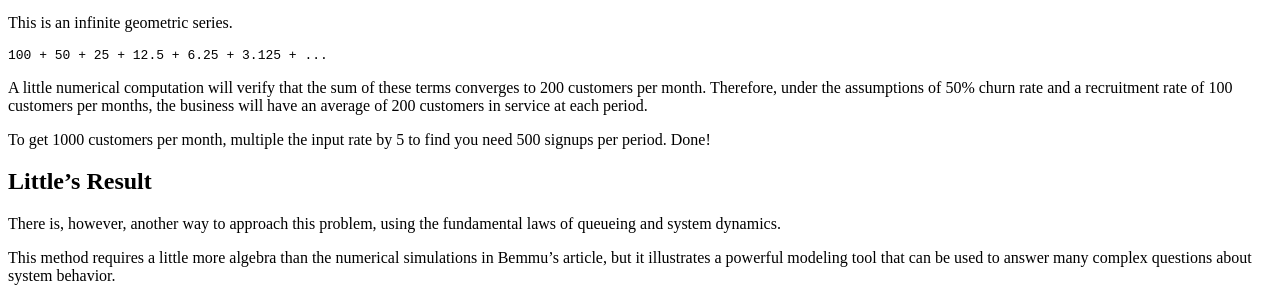
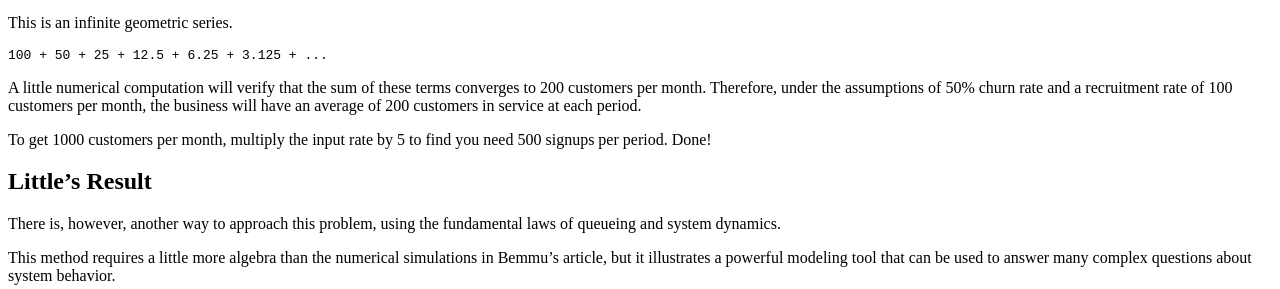
Before and after one commit to dansmyers/dansmyers.github.io-archived, a Jekyll site: the page built from _posts/2017-06-25-Littles_Result_and_Customer_Churn.md, in a window 1280 px wide and 900 px high, scrolled down 518 px. Shown: the part 181-470 px from the top of the window. Built offline with Jekyll 4.4.1, drawn with Linux system fonts in a browser that asks for light colours.

```diff
--- a/_posts/2017-06-25-Littles_Result_and_Customer_Churn.md
+++ b/_posts/2017-06-25-Littles_Result_and_Customer_Churn.md
@@ -52,10 +52,10 @@
 A little numerical computation
 will verify that the sum of these terms converges to 200 customers per month.
 Therefore, under the assumptions of 50% churn rate and a recruitment
-rate of 100 customers per months, the business will have an average of
+rate of 100 customers per month, the business will have an average of
 200 customers in service at each period.
 
-To get 1000 customers per month, multiple the input rate by 5 to find
+To get 1000 customers per month, multiply the input rate by 5 to find
 you need 500 signups per period. Done!
 
 ## Little's Result
```
